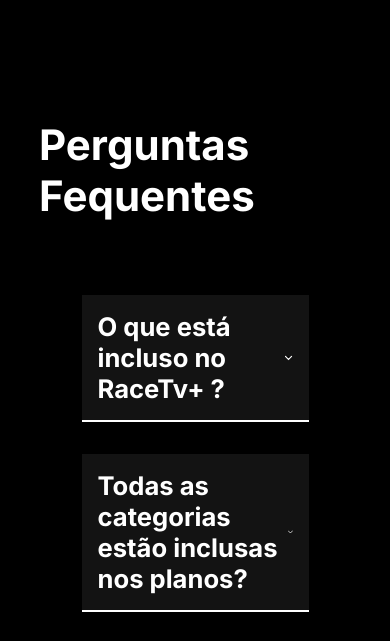
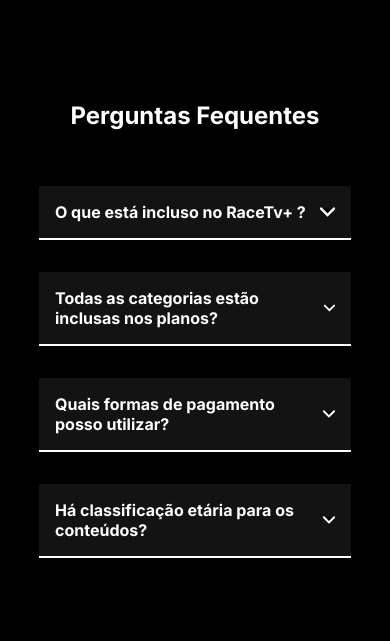
Before and after one commit to LuBuscarioli/Landing-page-para-site-de-streaming, a plain HTML site: page index.html in a window 390 px wide. Shown: the part 4417-5058 px from the top of the page. Drawn offline with Linux system fonts and the light colour scheme.

Commit message:
melhorando laout mobile em perguntas frequentes

```diff
--- a/style.css
+++ b/style.css
@@ -262,6 +262,22 @@ svg {
         grid-template-columns: repeat(1, 1fr);
     }
 
+    .faq__title {
+        font-size: 1.5em;
+    }
+
+    .faq__content {
+        width: auto;
+    }
+
+    .faq__question h3 {
+        font-size: 1em;
+    }
+
+    .faq__answer p {
+        font-size: 1em;
+    }
+
     .rodape__logo {
         width: 50%;
         padding-left: 0.5em;
```
